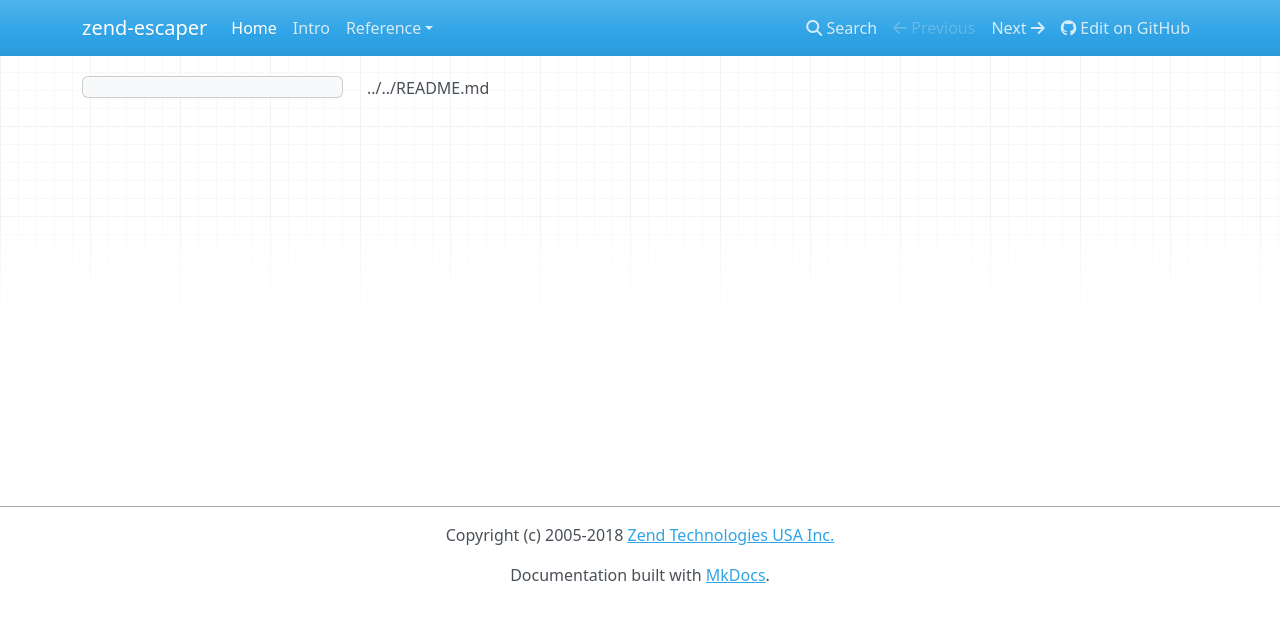
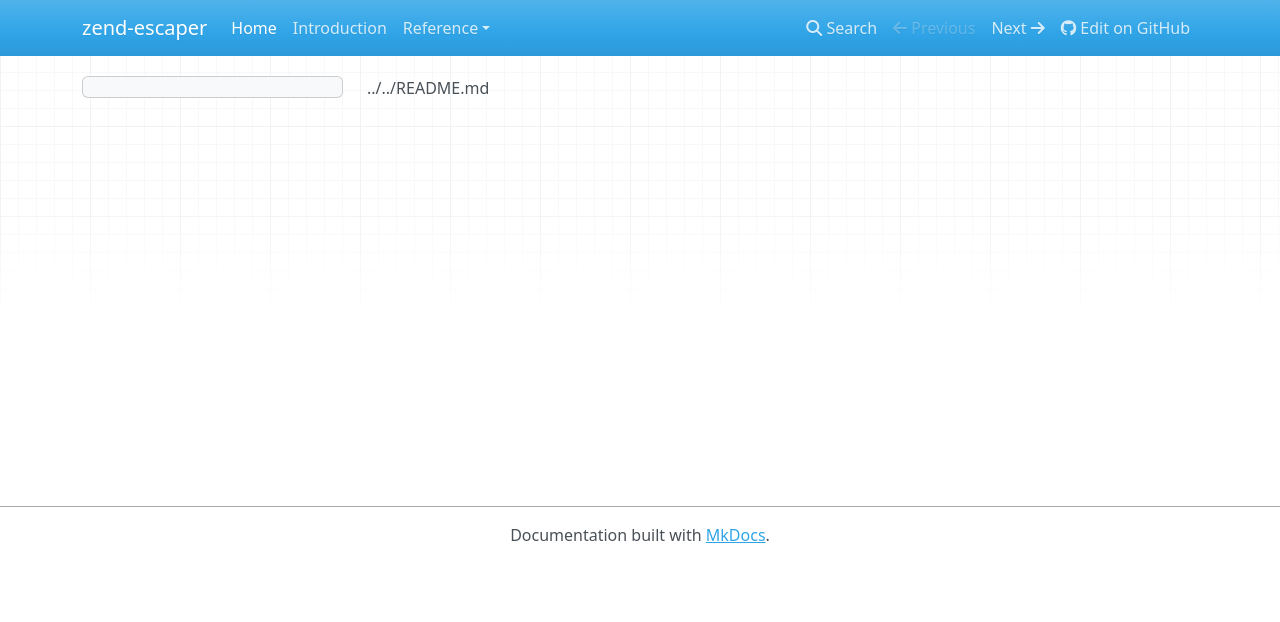
Before and after one commit to zendframework/zend-escaper, an MkDocs documentation site: the page built from docs/book/index.md, in a window 1280 px wide. Shown: the top 622 px of the page. Built offline with MkDocs 1.6.1, drawn with Linux system fonts in a browser that asks for light colours; nearby versions of some CDN libraries; old or Windows-style settings are respelled for this version of MkDocs.

Commit message:
Update docs configuration
- remove copyright
- add description
- add home page title
- change intro to introduction

```diff
--- a/mkdocs.yml
+++ b/mkdocs.yml
@@ -1,8 +1,8 @@
 docs_dir: docs/book
 site_dir: docs/html
 pages:
-    - index.md
-    - Intro: intro.md
+    - Home: index.md
+    - Introduction: intro.md
     - Reference:
         - "Theory of Operation": theory-of-operation.md
         - Configuration: configuration.md
@@ -12,6 +12,5 @@ pages:
         - "Escaping CSS": escaping-css.md
         - "Escaping URLs": escaping-url.md
 site_name: zend-escaper
-site_description: zend-escaper
+site_description: 'Securely and safely escape HTML, HTML attributes, JavaScript, CSS, and URLs'
 repo_url: 'https://github.com/zendframework/zend-escaper'
-copyright: 'Copyright (c) 2005-2018 <a href="https://www.zend.com/">Zend Technologies USA Inc.</a>'
```
